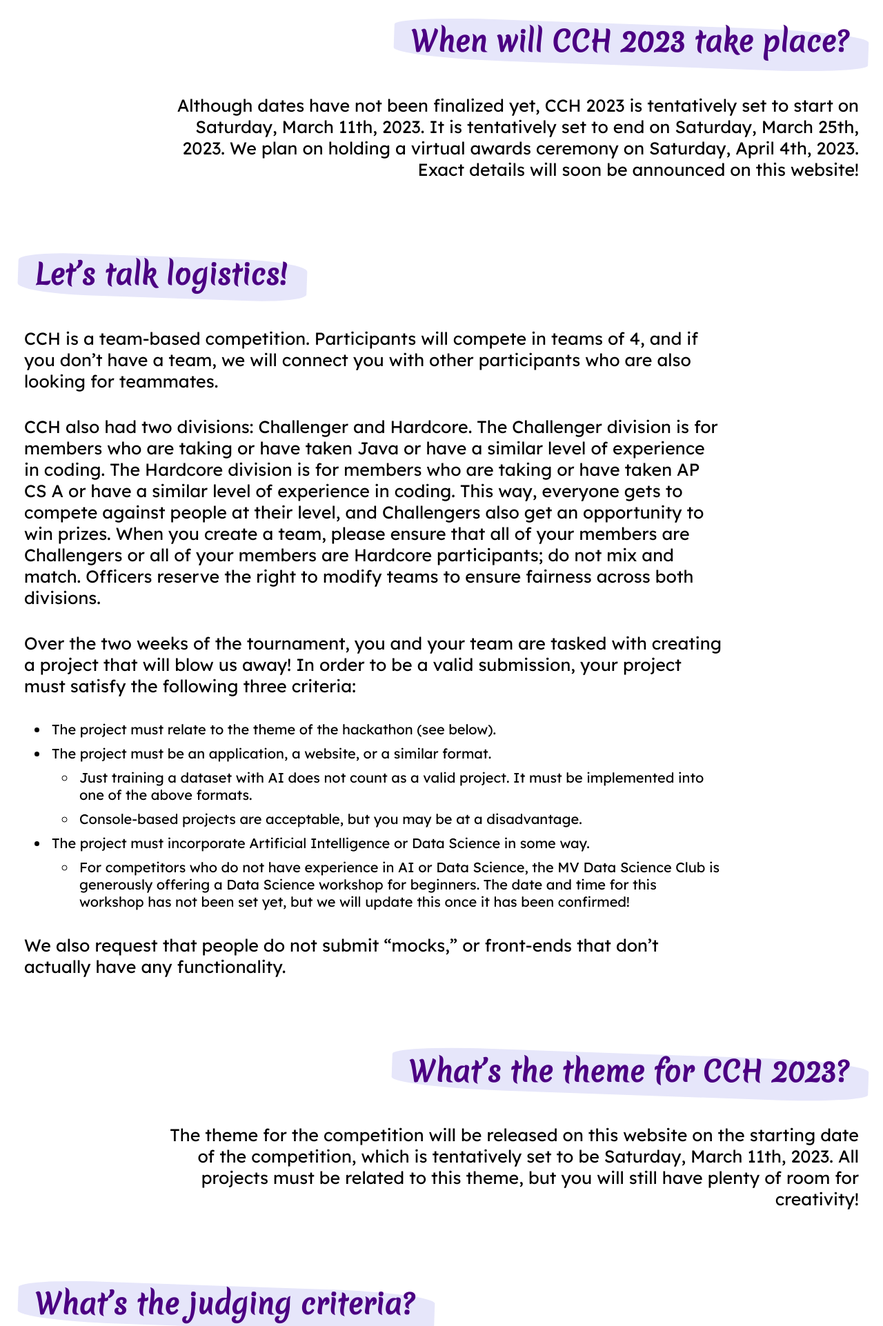
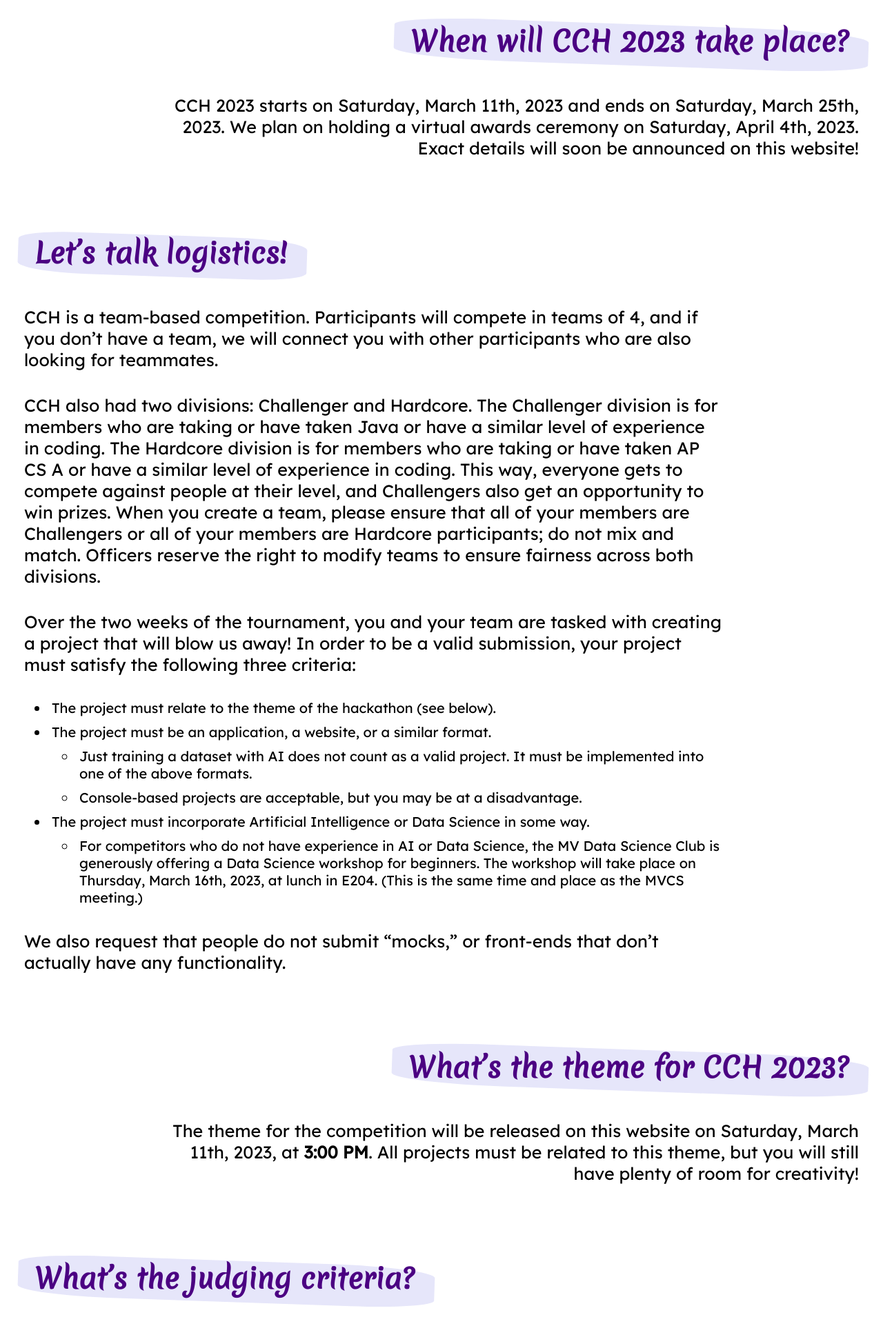
Before and after one commit to cross-club/cross-club.github.io, a plain HTML site: page index.html in a window 1280 px wide. Shown: the part 1540-3463 px from the top of the page at 69% size. Drawn offline with Linux system fonts and the light colour scheme.

Commit message:
Updated dates and times for CCH 2023.

```diff
--- a/index.html
+++ b/index.html
@@ -107,11 +107,10 @@
       </div>
       <div class="right">
         <span class="highlighted"><h1>When will CCH 2023 take place?</h1></span>
-        <p>Although dates have not been finalized yet, CCH 2023 is tentatively
-          set to start on Saturday, March 11th, 2023. It is tentatively set to
-          end on Saturday, March 25th, 2023. We plan on holding a virtual awards
-          ceremony on Saturday, April 4th, 2023. Exact details will soon be
-          announced on this website!</p>
+        <p>CCH 2023 starts on Saturday, March 11th, 2023 and ends on Saturday,
+          March 25th, 2023. We plan on holding a virtual awards ceremony on
+          Saturday, April 4th, 2023. Exact details will soon be announced on
+          this website!</p>
       </div>
       <div class="left">
         <span class="highlighted"><h1>Let’s talk logistics!</h1></span>
@@ -149,9 +148,9 @@
           <ul>
             <li>For competitors who do not have experience in AI or Data
               Science, the MV Data Science Club is generously offering a Data
-              Science workshop for beginners. The date and time for this
-              workshop has not been set yet, but we will update this once it has
-              been confirmed!</li>
+              Science workshop for beginners. The workshop will take place
+              on Thursday, March 16th, 2023, at lunch in E204. (This is the same
+              time and place as the MVCS meeting.)</li>
           </ul>
         </ul>
         <p>We also request that people do not submit “mocks,” or front-ends that
@@ -159,10 +158,10 @@
       </div>
       <div class="right">
         <span class="highlighted"><h1>What’s the theme for CCH 2023?</h1></span>
-        <p>The theme for the competition will be released on this website on the
-          starting date of the competition, which is tentatively set to be
-          Saturday, March 11th, 2023. All projects must be related to this
-          theme, but you will still have plenty of room for creativity!</p>
+        <p>The theme for the competition will be released on this website on
+          Saturday, March 11th, 2023, at <b>3:00 PM</b>. All projects must be
+          related to this theme, but you will still have plenty of room for
+          creativity!</p>
       </div>
       <div class="left">
         <span class="highlighted"><h1>What’s the judging criteria?</h1></span>
@@ -188,9 +187,9 @@
       </div>
       <div class="right">
         <span class="highlighted"><h1>How do I submit?</h1></span>
-        <p>Again, details are tentative, but we plan on holding submissions
-          through Devpost. More details will be coming out, so check back
-          soon!</p>
+        <p>Details are tentative, but we plan on holding submissions through
+          Devpost. Submission details will be released here on Sunday, March
+          11th, 2023, after registration has closed.</p>
       </div>
       <div class="left">
         <span class="highlighted"><h1>Meet the organizers!</h1></span>
```
